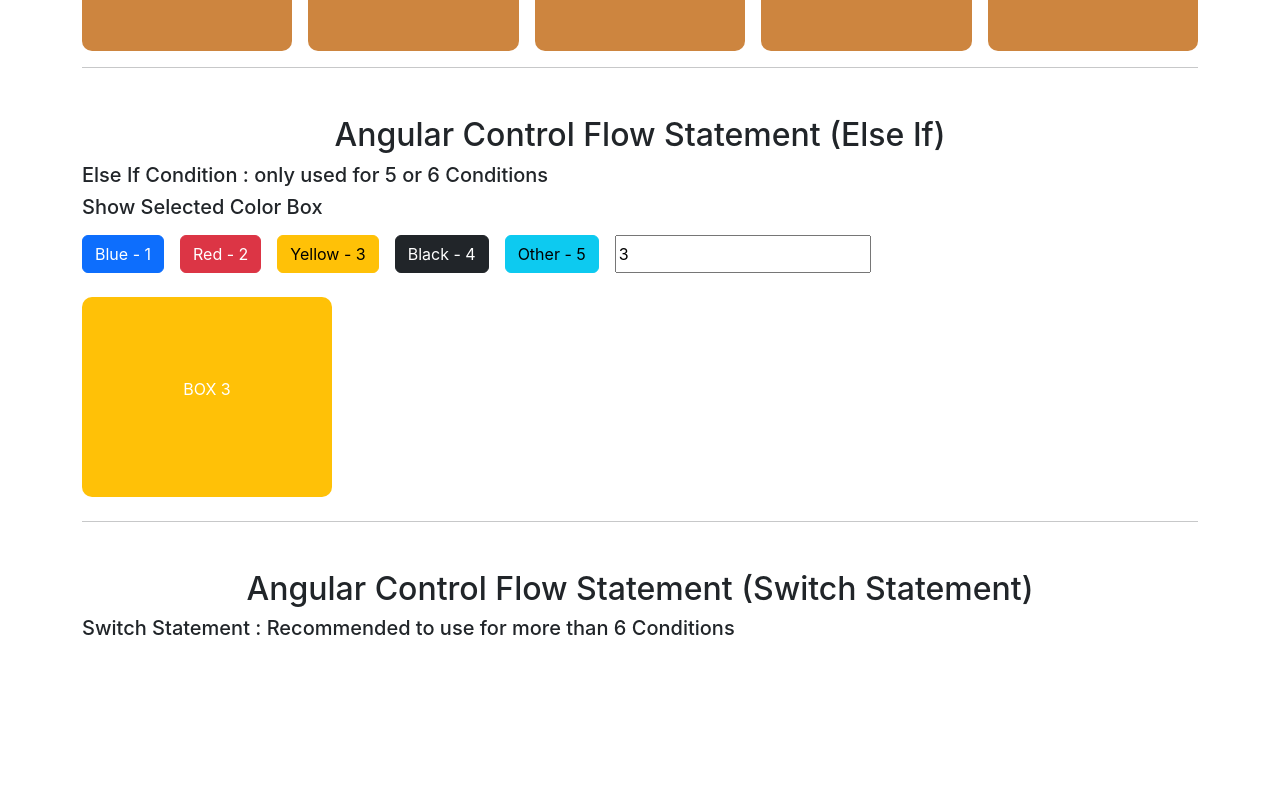
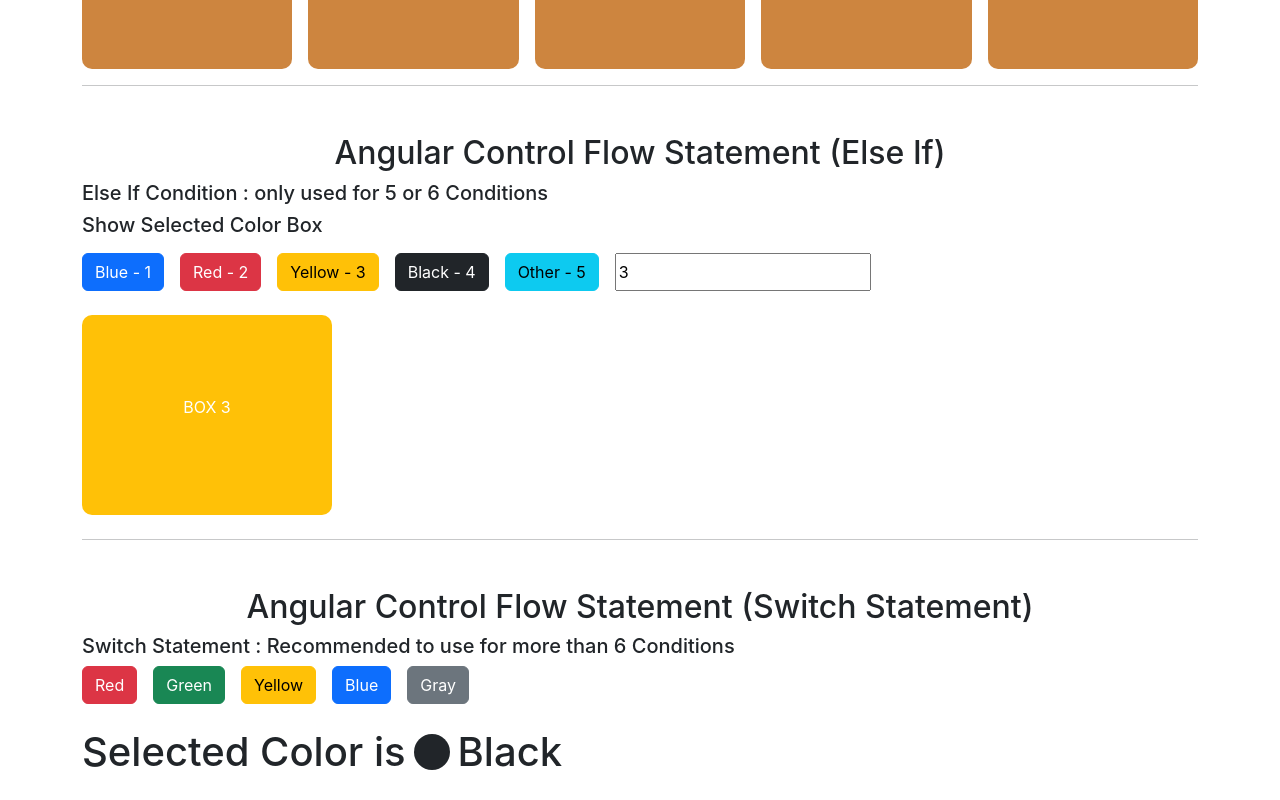
Before and after one commit to darshangujraticodes/Angular-Practice, an Angular app in the folder 01-FirstApp/: page / in a window 1280 px wide. Shown: the part 1939-2739 px from the top of the page. Before the commit the page ends 2603 px from the top, so only its background shows below. Built offline with nearby package versions, Linux system fonts and the light colour scheme.

Commit message:
switch statment

```diff
--- a/01-FirstApp/src/app/components/controlflow/controlflow.component.html
+++ b/01-FirstApp/src/app/components/controlflow/controlflow.component.html
@@ -101,5 +101,71 @@
     <div>
       <h5>Switch Statement : Recommended to use for more than 6 Conditions</h5>
     </div>
+
+    <div class="d-flex gap-3 mb-4">
+      <button class="btn btn-danger" (click)="switchAction('red')">Red</button>
+      <button class="btn btn-success" (click)="switchAction('green')">
+        Green
+      </button>
+      <button class="btn btn-warning" (click)="switchAction('yellow')">
+        Yellow
+      </button>
+      <button class="btn btn-primary" (click)="switchAction('blue')">
+        Blue
+      </button>
+      <button class="btn btn-secondary" (click)="switchAction('gray')">
+        Gray
+      </button>
+    </div>
+
+    <div>
+      @switch( switchColor ) { @case("red"){
+
+      <div class="d-flex align-items-center">
+        <h1>Selected Color is</h1>
+        <div class="circleMark bg-danger mx-2 mb-2"></div>
+        <h1>Red</h1>
+      </div>
+
+      } @case("black"){
+
+      <div class="d-flex align-items-center">
+        <h1>Selected Color is</h1>
+        <div class="circleMark bg-dark mx-2 mb-2"></div>
+        <h1>Black</h1>
+      </div>
+
+      } @case("green"){
+
+      <div class="d-flex align-items-center">
+        <h1>Selected Color is</h1>
+        <div class="circleMark bg-success mx-2 mb-2"></div>
+        <h1>Green</h1>
+      </div>
+
+      } @case("yellow"){
+
+      <div class="d-flex align-items-center">
+        <h1>Selected Color is</h1>
+        <div class="circleMark bg-warning mx-2 mb-2"></div>
+        <h1>Yellow</h1>
+      </div>
+
+      } @case("blue"){
+
+      <div class="d-flex align-items-center">
+        <h1>Selected Color is</h1>
+        <div class="circleMark bg-primary mx-2 mb-2"></div>
+        <h1>Blue</h1>
+      </div>
+
+      } @default{
+      <div class="d-flex align-items-center">
+        <h1>Selected Color is</h1>
+        <div class="circleMark bg-secondary mx-2 mb-2"></div>
+        <h1>Gray</h1>
+      </div>
+      } }
+    </div>
   </div>
 </section>
--- a/01-FirstApp/src/app/components/controlflow/controlflow.component.ts
+++ b/01-FirstApp/src/app/components/controlflow/controlflow.component.ts
@@ -10,6 +10,8 @@ export class ControlflowComponent {
   boxDisplay = true;
   divToggle = true;
   color = 3;
+
+  switchColor = 'black';
 
   boxDisplayToggle() {
     this.boxDisplay = !this.boxDisplay;
@@ -31,4 +33,8 @@ export class ControlflowComponent {
     const num = parseInt((event.target as HTMLInputElement).value);
     this.selectDisplayBox(num);
   }
+
+  switchAction(colVal: string) {
+    this.switchColor = colVal;
+  }
 }
--- a/01-FirstApp/src/styles.css
+++ b/01-FirstApp/src/styles.css
@@ -23,3 +23,23 @@
 .box3 {
   background-color: cornflowerblue;
 }
+
+.circleMark {
+  width: 36px;
+  height: 36px;
+  border-radius: 50%;
+  background-color: red;
+}
+
+button {
+  background-color: #262626;
+  color: #fff;
+  padding: 10px 15px;
+  text-decoration: none;
+  border: 2px solid #262626;
+  transition: all 0.2s;
+  :hover {
+    background-color: #f5f5f5;
+    color: #262626;
+  }
+}
```
